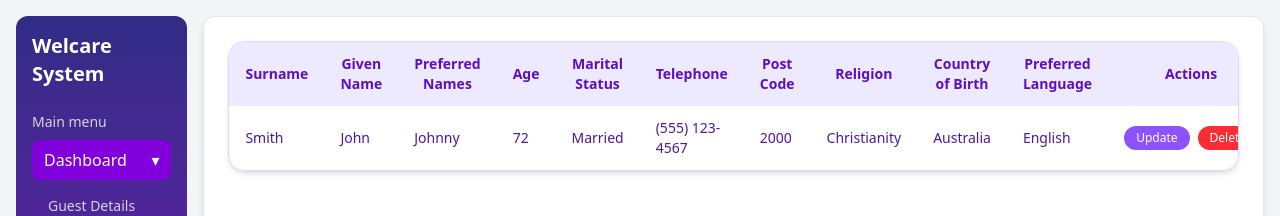
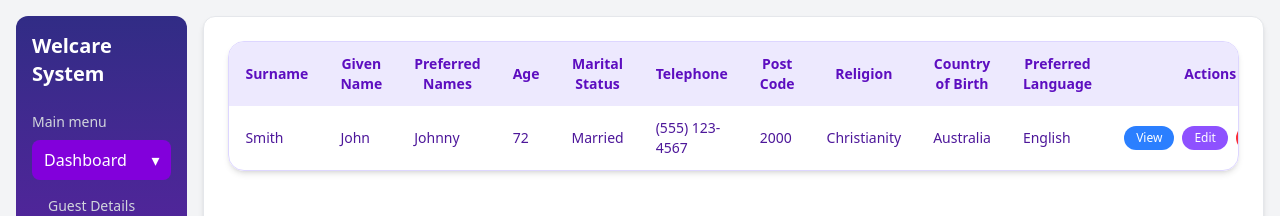
Before and after one commit to Saviskar/welcare-frontend, a React (Vite) app: page /viewAllGuest in a window 1280 px wide. Shown: the top 216 px of the page. Built offline with nearby package versions, Linux system fonts and the light colour scheme.

Commit message:
Added view button to view all guest pages

```diff
--- a/src/components/ViewAllGuestTable.jsx
+++ b/src/components/ViewAllGuestTable.jsx
@@ -35,8 +35,11 @@ function ViewAllGuest() {
               <td className="px-4 py-3">English</td>
               <td className="px-4 py-3">
                 <div className="flex gap-2">
+                  <button className="bg-blue-500 hover:bg-blue-600 text-white px-3 py-1 rounded-xl text-xs cursor-pointer">
+                    View
+                  </button>
                   <button className="bg-violet-500 hover:bg-violet-600 text-white px-3 py-1 rounded-xl text-xs cursor-pointer">
-                    Update
+                    Edit
                   </button>
                   <button className="bg-red-500 hover:bg-red-600 text-white px-3 py-1 rounded-xl text-xs cursor-pointer">
                     Delete
```
